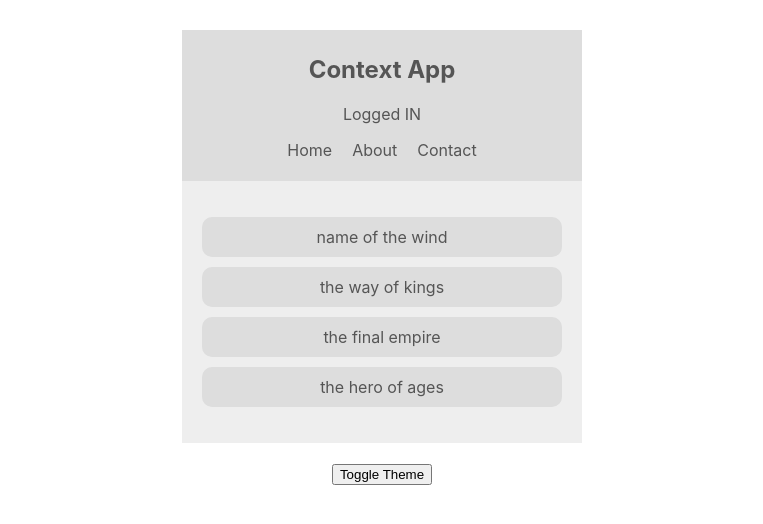
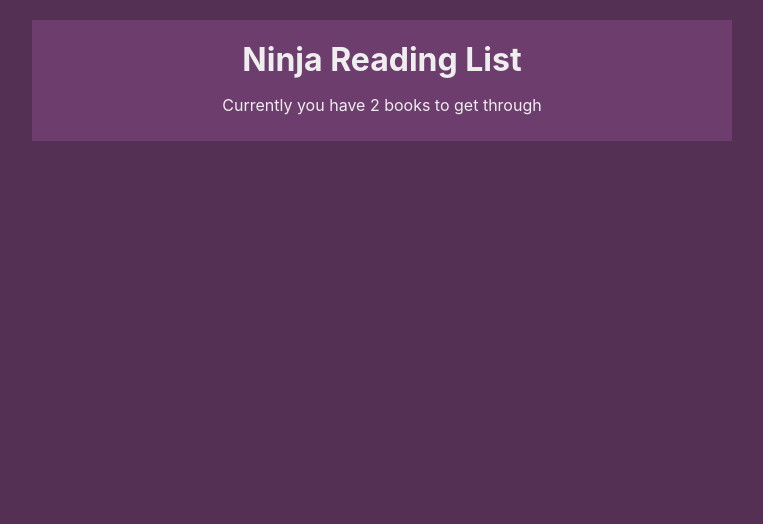
Before and after one commit to seangay/react-tutorial-context-hooks, a React (Create React App) app: page / in a window 1280 px wide. Shown: the top 524 px of the page, without its empty margins (258-1021 px from the left). Built offline with nearby package versions, Linux system fonts and the light colour scheme.

Commit message:
Completed #16 - Reading List App
- Another implementation of the same application which I have just done in the existing app I have been working on.  Tutorial started from scratch again here.

```diff
--- a/src/App.tsx
+++ b/src/App.tsx
@@ -1,23 +1,13 @@
 import React from 'react';
+import {BookContextProvider} from "./contexts/BookContext";
 import {Navbar} from "./components/Navbar";
-import {BookList} from "./components/BookList";
-import {ThemeContextProvider} from "./contexts/ThemeContext";
-import {ThemeToggle} from "./components/ThemeToggle";
-import {AuthContextProvider} from "./contexts/AuthContext";
-import BookContextProvider from "./contexts/BookContext";
 
 const App: React.FC = () => {
   return (
     <div className="App">
-      <ThemeContextProvider>
-        <AuthContextProvider>
-          <Navbar/>
-          <BookContextProvider>
-            <BookList/>
-          </BookContextProvider>
-          <ThemeToggle/>
-        </AuthContextProvider>
-      </ThemeContextProvider>
+      <BookContextProvider>
+        <Navbar />
+      </BookContextProvider>
     </div>
   );
 };
--- a/src/components/Navbar.tsx
+++ b/src/components/Navbar.tsx
@@ -1,23 +1,13 @@
 import React, {useContext} from 'react';
-import {ThemeContext} from "../contexts/ThemeContext";
-import {AuthContext} from '../contexts/AuthContext';
+import {BookContext} from "../contexts/BookContext";
 
 export const Navbar = () => {
-  const {isLightTheme, light, dark} = useContext(ThemeContext);
-  const theme = isLightTheme ? light : dark;
-  const {isAuthenticated, toggleAuth} = useContext(AuthContext);
+  const {books} = useContext(BookContext);
 
   return (
-    <nav style={{background: theme.ui, color: theme.syntax}}>
-      <h1>Context App</h1>
-      <div onClick={toggleAuth}>
-        {isAuthenticated ? "Logged IN" : "Logged OUT"}
-      </div>
-      <ul>
-        <li>Home</li>
-        <li>About</li>
-        <li>Contact</li>
-      </ul>
-    </nav>
+    <div className="navbar">
+      <h1>Ninja Reading List</h1>
+      <p>Currently you have {books.length} books to get through</p>
+    </div>
   );
 };
--- a/src/contexts/BookContext.tsx
+++ b/src/contexts/BookContext.tsx
@@ -1,36 +1,53 @@
-import React, {createContext, useContext} from "react";
+import React, {createContext} from "react";
+import uuid from "uuid";
 
 interface Book {
   title: string;
+  author: string;
   id: string;
 }
 
-type Props = {
-  children?: any;
-};
+type Props = {};
 
 type State = {
-  books: Book[]
+  books: Book[];
+  addBook?: (title: string, author: string) => void;
+  removeBook?: (id: string) => void;
 };
 
 const initialState = {
   books: [
-    {title: 'name of the wind', id: "1"},
-    {title: 'the way of kings', id: "2"},
-    {title: 'the final empire', id: "3"},
-    {title: 'the hero of ages', id: "4"}
+    {title: 'name of the wind', author: 'patrick rothfuss', id: "1"},
+    {title: 'the final empire', author: 'brandon sanderson', id: "2"},
   ]
 };
 
 export const BookContext = createContext<State>(initialState);
 
-const BookContextProvider = (props: Props) => {
-  const {books} = useContext(BookContext);
+export class BookContextProvider extends React.Component<Props, State> {
+  state: Readonly<State> = initialState;
 
-  return (
-    <BookContext.Provider value={{books}}>
-      {props.children}
-    </BookContext.Provider>
-  );
-};
-export default BookContextProvider;
+  addBook = (title: string, author: string) => {
+    this.setState({
+      ...this.state,
+      books: [...this.state.books, {title: title, author: author, id: uuid()}]
+    });
+  };
+
+  removeBook = (id: string) => {
+    this.setState({
+      ...this.state,
+      books: this.state.books.filter(book => {
+        return book.id !== id
+      })
+    })
+  };
+
+  render() {
+    return (
+      <BookContext.Provider value={{...this.state, addBook: this.addBook, removeBook: this.removeBook}}>
+        {this.props.children}
+      </BookContext.Provider>
+    );
+  };
+}
--- a/src/index.css
+++ b/src/index.css
@@ -5,34 +5,22 @@ body {
     sans-serif;
   -webkit-font-smoothing: antialiased;
   -moz-osx-font-smoothing: grayscale;
+  background: #553055;
 }
 
 /* app styles */
-.App {
-  max-width: 400px;
-  margin: 30px auto;
+.App{
+  background: #4c2a4c;
+  margin: 20px auto;
+  width: 90%;
+  max-width: 700px;
+  color: #eee;
+}
+.navbar{
+  padding: 10px 20px;
   text-align: center;
+  background: #6d3d6d
 }
-nav{
-  padding: 5px;
+.navbar h1{
+  margin: 10px 0;
 }
-nav ul {
-  padding: 0;
-}
-nav ul li {
-  display: inline-block;
-  margin: 0 10px;
-}
-.book-list {
-  padding: 20px;
-  margin-bottom: 20px;
-}
-.book-list ul{
-  padding: 0;
-  list-style-type: none;
-}
-.book-list li {
-  padding: 10px;
-  margin: 10px auto;
-  border-radius: 10px;
-}
```
